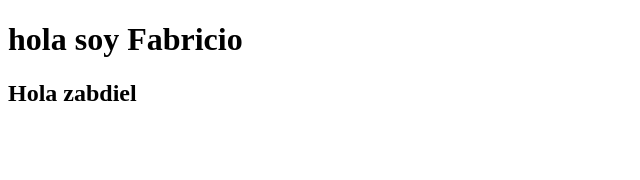
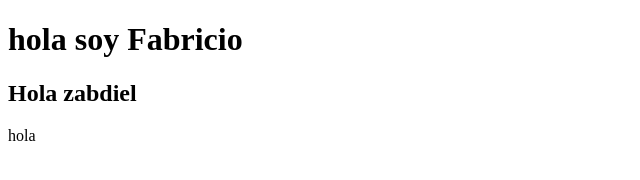
Before and after one commit to mano3242-tech/practica-git, a plain HTML site: page index.html in a window 1280 px wide. Shown: the full height of the page, 0-640 px from the left. Drawn offline with Linux system fonts and the light colour scheme.

Commit message:
hola soy yo

```diff
--- a/index.html
+++ b/index.html
@@ -8,5 +8,6 @@
 <body>
     <h1>hola soy Fabricio</h1>
     <h2>Hola zabdiel</h2>
+    <div> hola </div>
 </body>
 </html>
```
